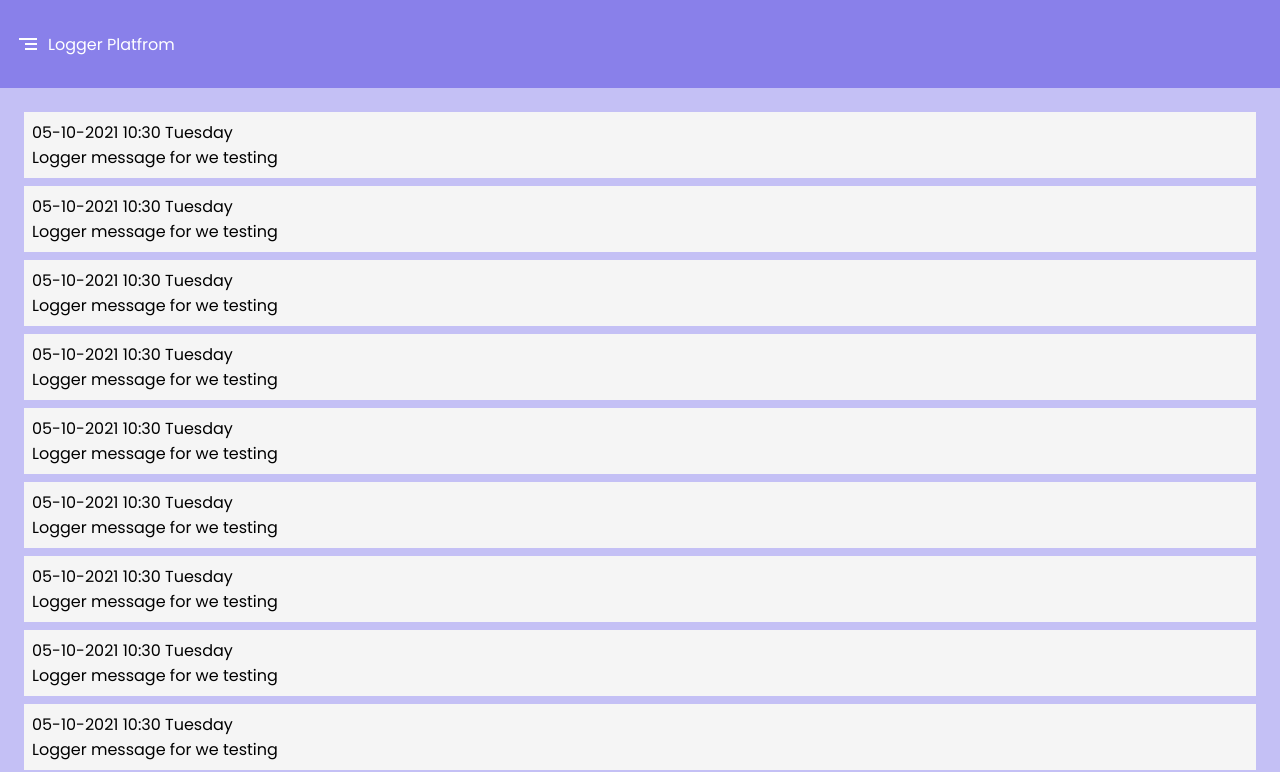
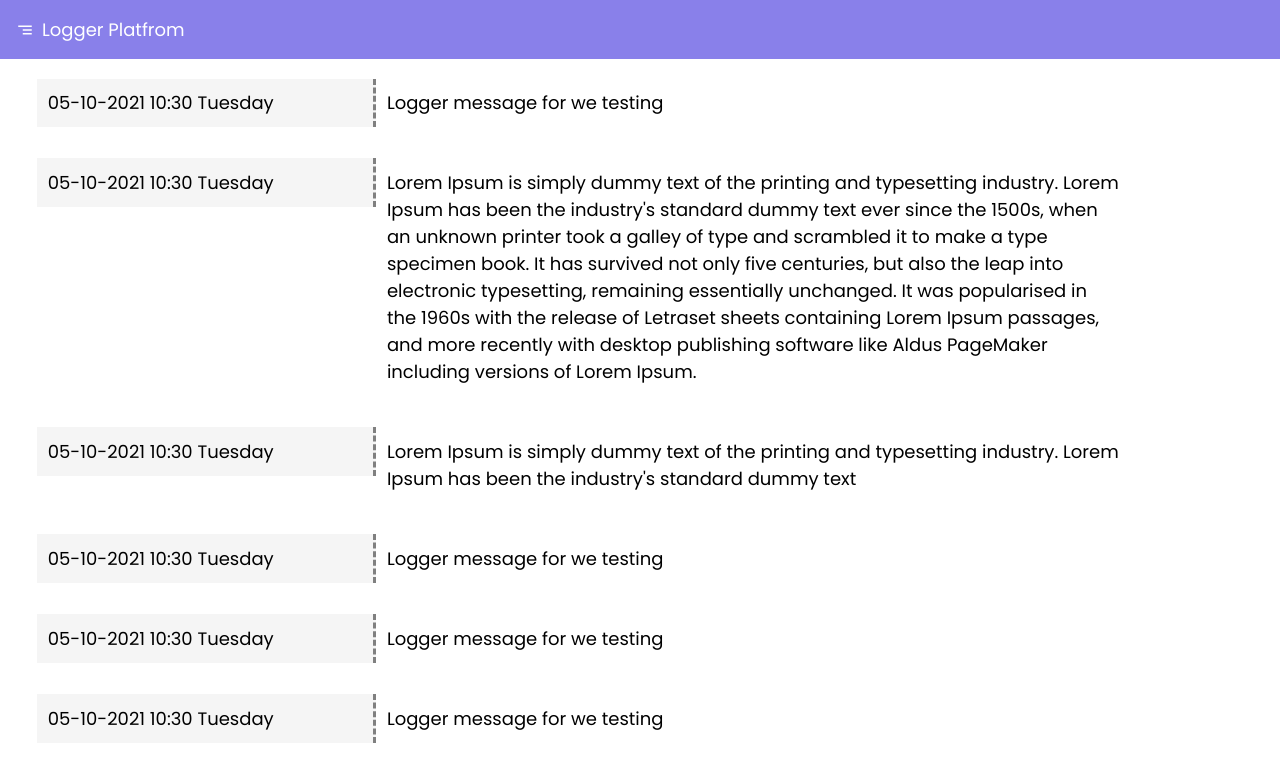
Before and after one commit to Rohan2596/logger-frontend, a React (Create React App) app: page /dashboard in a window 1280 px wide. Shown: the top 772 px of the page. Built offline with nearby package versions, Linux system fonts and the light colour scheme.

Commit message:
ADDED:Responsiveness for bigger screen ratios.

```diff
--- a/src/App.js
+++ b/src/App.js
@@ -1,6 +1,5 @@
-import logo from './logo.svg';
 import './App.css';
-import {BrowserRouter,Route,Switch } from "react-router-dom";
+import {BrowserRouter,Route,} from "react-router-dom";
 import Dashboard from './pages/dashboard';
 
 function App() {
--- a/src/css/dashboard.css
+++ b/src/css/dashboard.css
@@ -1,8 +1,10 @@
 .dashboard-main-container{
     background-color: #c4c0f5;
     width: 100%;
+
 }
 
 .view-box-container{
-    padding: 2vh
+    background-color:white ;
+
 }
--- a/src/css/navbar.css
+++ b/src/css/navbar.css
@@ -1,13 +1,14 @@
 .navbar-main-container{
     background-color: #8980ea;
     width: 100%;
-    height: 7vh;
+    height: fit-content;
     display: flex;
     flex-direction: row;
     justify-content: flex-start;
     align-items: center;
     padding: 2vh;
     column-gap: 1vh;
+
 }
 .navbar-container{
     display: flex;
@@ -17,9 +18,11 @@
 .title{
     color: white;
     font-family: 'Poppins', sans-serif;
+    font-size: 16px;
 }
 .material-icons{
     color: white;
+    font-size: 14px;
 }
 .sideBar-container{
     z-index: 1; /* Stay on top */
@@ -32,17 +35,38 @@
 }
 .close-icon{
     display: flex;
-    justify-content: end;
-    align-items: end;
-    font-size: xx-large;
+    justify-content: flex-end;
+    align-items: flex-end;
+    font-size: 14px;
 }
 .project-name{
     display: flex;
     margin-left: 10%;
     font-weight: bold;
+    font-size: 14px;
 }
 .menu{
     display: flex;
     justify-content: center;
     align-items: center;
+    font-size: 14px;
+    background-color:  #8980ea;
 }
+
+@media  screen  and (min-width:475px) {
+
+    .title,.material-icons,.close-icon,.project-name,.menu{
+
+        font-size: 16px;
+    }
+
+}
+@media  screen  and (min-width:1140px) {
+    .title,.material-icons,.close-icon,.project-name,.menu{
+
+        font-size: 18px;
+    }
+
+
+
+}
--- a/src/css/viewbox.css
+++ b/src/css/viewbox.css
@@ -1,21 +1,60 @@
 .viewbox-main-container{
-
+    width: 90%;
     display: flex;
     flex-direction: column;
     justify-content: flex-start;
     padding: 1vh;
     row-gap: 1vh;
+    align-items: center;
+
+
+
+}
+.viewbox-main-container::-webkit-scrollbar{
+    overflow-y: auto;
 }
 .logger-message-container{
-    flex-direction: column;
+    width: 95%;
+    display: flex;
+    flex-direction: row;
     justify-content: flex-start;
-    align-items: start;
-    padding: 1vh;
+    align-items: flex-start;
+    padding: 1%;
+
+
+}
+.log-timestamp{
     background-color: whitesmoke;
+    width: 30%;
+    border-right-style: dashed;
+    border-right-color: grey;
+}
+.log-message{
+    width: 70%;
 
 }
 .log-timestamp,.log-message{
     color: black;
     text-align: start ;
+    padding: 1%;
+    font-size: 14px;
 
 }
+@media  screen  and (min-width:475px) {
+
+
+    .log-timestamp,.log-message{
+
+        font-size: 16px;
+
+    }
+}
+@media  screen  and (min-width:1140px) {
+
+
+    .log-timestamp,.log-message{
+
+        font-size: 18px;
+
+    }
+}
--- a/src/index.css
+++ b/src/index.css
@@ -6,6 +6,8 @@ body {
   -webkit-font-smoothing: antialiased;
   -moz-osx-font-smoothing: grayscale;
   font-family: 'Poppins', sans-serif;
+  width: 100%;
+
 }
 
 code {
--- a/src/modules/viewbox.jsx
+++ b/src/modules/viewbox.jsx
@@ -10,12 +10,12 @@ function ViewBox() {
 
         <div className="logger-message-container">
            <div className="log-timestamp">05-10-2021 10:30 Tuesday</div>
-           <div className="log-message">Logger message for we  testing</div>
+           <div className="log-message">Lorem Ipsum is simply dummy text of the printing and typesetting industry. Lorem Ipsum has been the industry's standard dummy text ever since the 1500s, when an unknown printer took a galley of type and scrambled it to make a type specimen book. It has survived not only five centuries, but also the leap into electronic typesetting, remaining essentially unchanged. It was popularised in the 1960s with the release of Letraset sheets containing Lorem Ipsum passages, and more recently with desktop publishing software like Aldus PageMaker including versions of Lorem Ipsum.</div>
         </div>
 
         <div className="logger-message-container">
            <div className="log-timestamp">05-10-2021 10:30 Tuesday</div>
-           <div className="log-message">Logger message for we  testing</div>
+           <div className="log-message">Lorem Ipsum is simply dummy text of the printing and typesetting industry. Lorem Ipsum has been the industry's standard dummy text </div>
         </div>
         <div className="logger-message-container">
            <div className="log-timestamp">05-10-2021 10:30 Tuesday</div>
```
